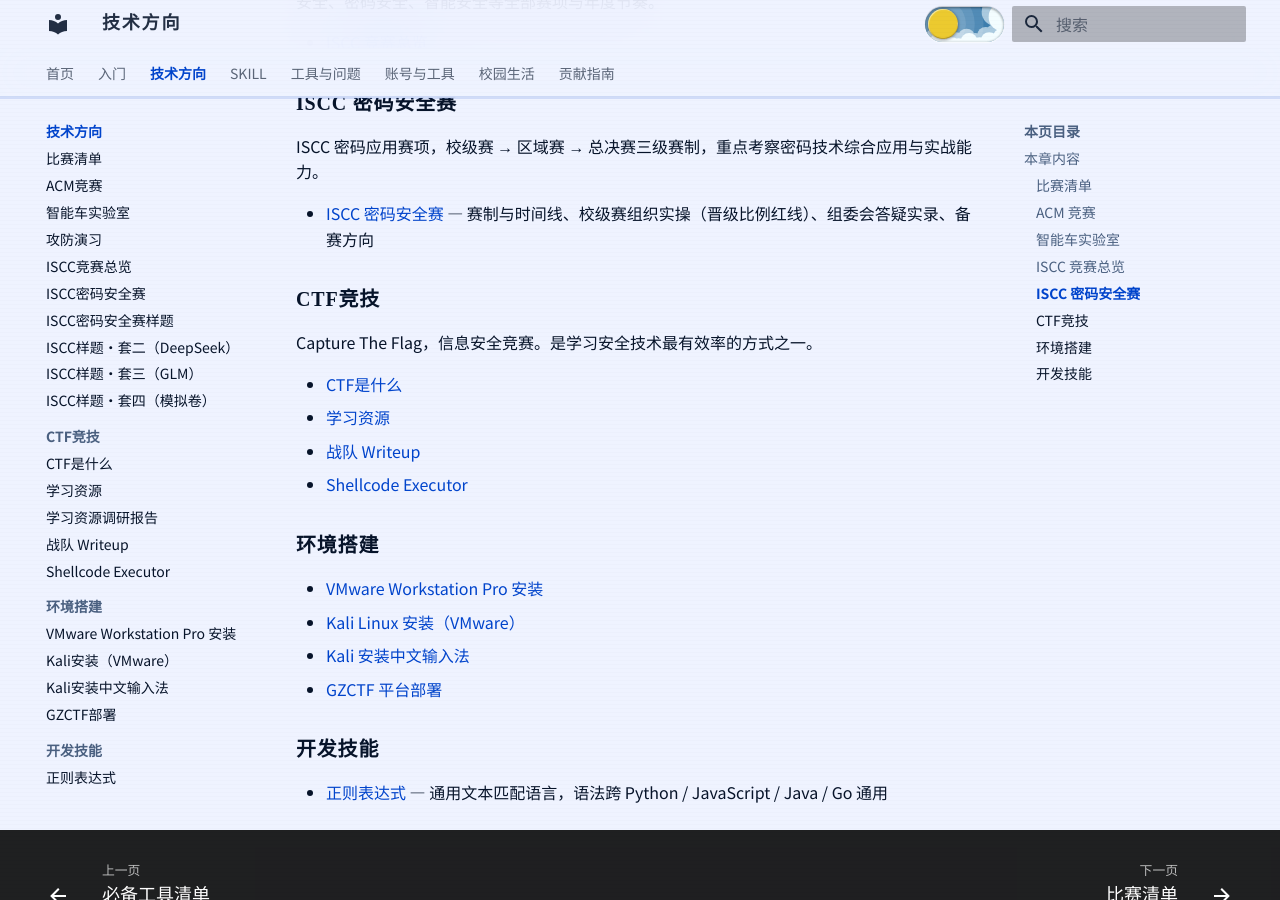
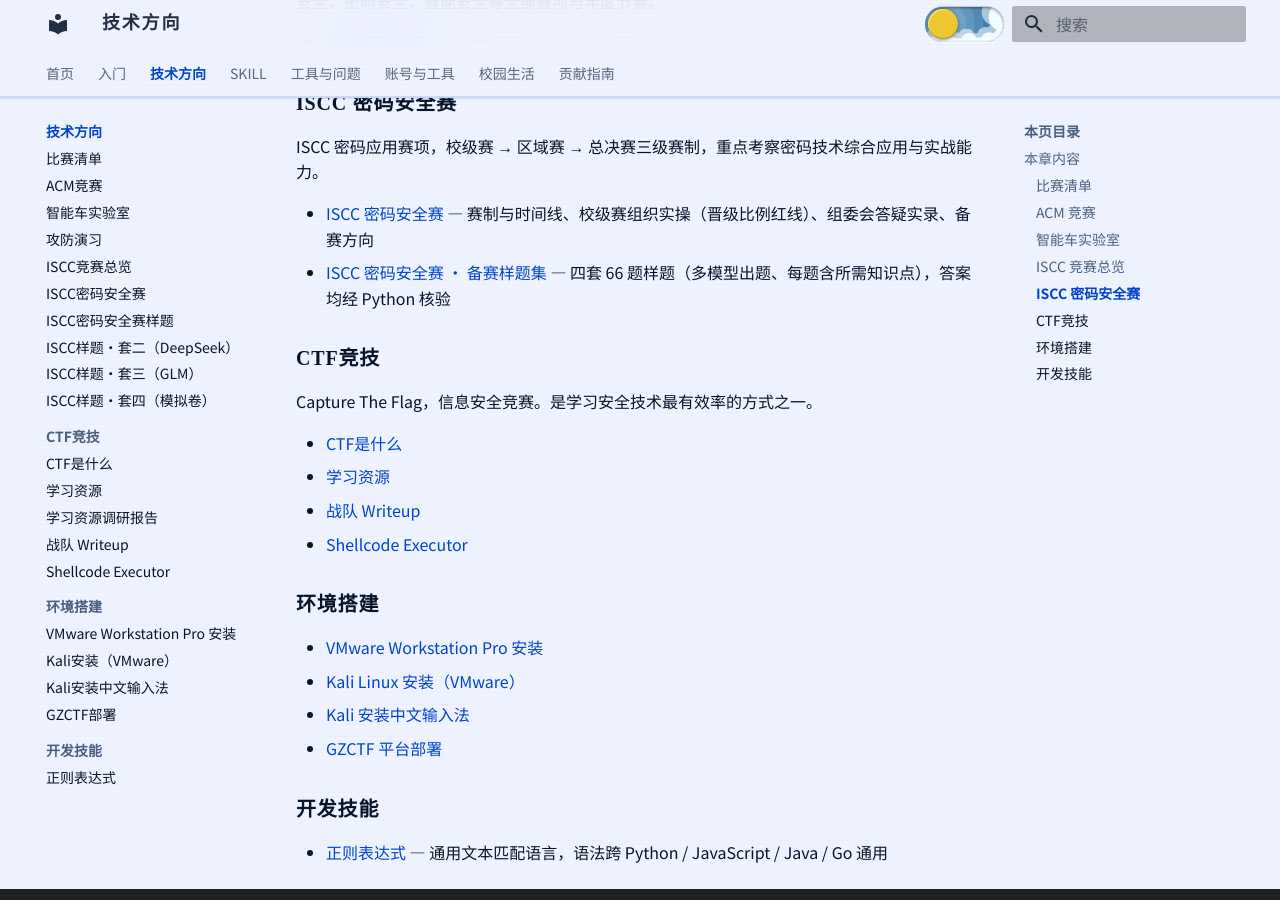
Before and after one commit to starnotes-xj/SurviveBIGCManual, an MkDocs documentation site: the page built from docs/02-技术方向/index.md, in a window 1280 px wide and 900 px high, scrolled down 932 px. Built offline with MkDocs 1.6.1 and Material for MkDocs 9.7.7, drawn with Linux system fonts in a browser that asks for light colours.

Commit message:
docs(技术方向): 索引补样题集链接并更新为四套 66 题

```diff
--- a/docs/02-技术方向/index.md
+++ b/docs/02-技术方向/index.md
@@ -33,6 +33,7 @@ BIGC 金楠石战队（原北印智能车队），校内智能车科创核心技
 ISCC 密码应用赛项，校级赛 → 区域赛 → 总决赛三级赛制，重点考察密码技术综合应用与实战能力。
 
 - [ISCC 密码安全赛](ISCC密码安全赛.md) — 赛制与时间线、校级赛组织实操（晋级比例红线）、组委会答疑实录、备赛方向
+- [ISCC 密码安全赛 · 备赛样题集](ISCC密码安全赛样题.md) — 四套 66 题样题（多模型出题、每题含所需知识点），答案均经 Python 核验
 
 ### CTF竞技
 
```
